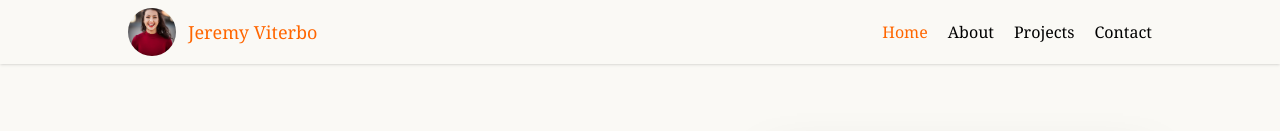
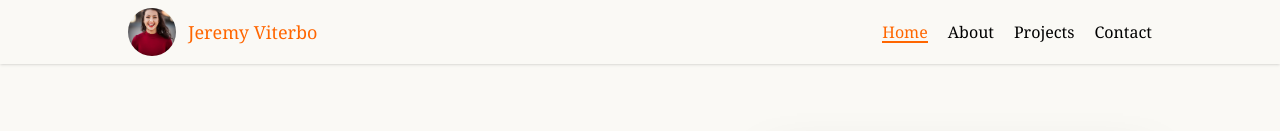
Before and after one commit to jv1111/React-Portfolio, a React (Vite) app: page / in a window 1280 px wide. Shown: the top 131 px of the page. Built offline with nearby package versions, Linux system fonts and the light colour scheme.

Commit message:
header animation

```diff
--- a/src/components/Header.jsx
+++ b/src/components/Header.jsx
@@ -13,7 +13,7 @@ function Header() {
   const [isOpen, setIsOpen] = useState(false)
 
   return (
-    <header className='bg-surface shadow p-2'>
+    <header className='bg-surface shadow p-2 sticky top-0 z-30'>
       <div className="container">
         <div className='flex justify-between items-center'>
           <div className='flex gap-3 items-center justify-center'>
@@ -23,16 +23,24 @@ function Header() {
             <h6 className='text-primary'>Jeremy Viterbo</h6>
           </div>
 
-          <nav className={`items-center justify-center absolute left-0 top-18 z-10 w-screen bg-surface shadow overflow-hidden transition-all duration-500 md:static md:w-auto md:overflow-visible md:shadow-none ${isOpen ? 'max-h-96' : 'max-h-0'} md:max-h-none`} aria-label="Primary">
+          <nav className={`items-center justify-center absolute left-0 top-16 z-50 w-screen bg-surface shadow overflow-hidden transition-all duration-500 md:static md:w-auto md:overflow-visible md:shadow-none ${isOpen ? 'max-h-96' : 'max-h-0'} md:max-h-none`} aria-label="Primary">
             <ul className="mt-5 pb-5 flex flex-col items-center justify-center gap-5 md:mt-0 md:flex-row md:pb-0">
               {navItems.map((item) => (
                 <li key={item.to}>
                   <NavLink
                     to={item.to}
-                    className={({ isActive }) => `transition-colors duration-500 hover:text-primary ${isActive ? 'text-primary' : ''}`}
+                    className={({ isActive }) => {
+                      const activeClass = isActive ? 'text-primary' : '';
+                      return `group relative transition-colors duration-500 hover:text-primary ${activeClass}`;
+                    }}
                     onClick={() => setIsOpen(false)}
                   >
-                    {item.label}
+                    {({ isActive }) => (
+                      <>
+                        {item.label}
+                        <span className={`absolute bottom-0 left-0 h-0.5 bg-current transition-all duration-300 ${isActive ? 'w-full' : 'w-0'}`} />
+                      </>
+                    )}
                   </NavLink>
                 </li>
               ))}
@@ -47,6 +55,12 @@ function Header() {
           </button>
         </div>
       </div>
+
+      {/* Mobile nav overlay */}
+      <div
+        className={`fixed top-16 inset-x-0 bottom-0 bg-black/30 backdrop-blur-sm z-20 md:hidden transition-opacity duration-300 ${isOpen ? 'opacity-100' : 'opacity-0'}`}
+        onClick={() => setIsOpen(false)}
+      />
     </header>
   )
 }
```
